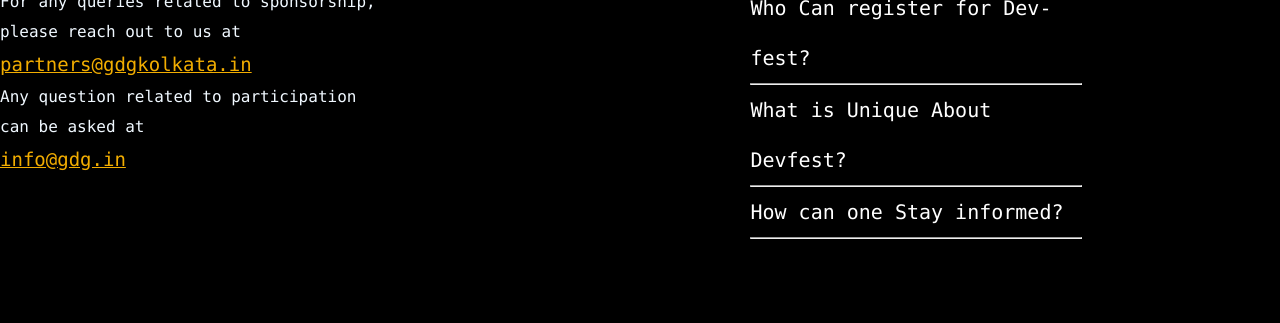
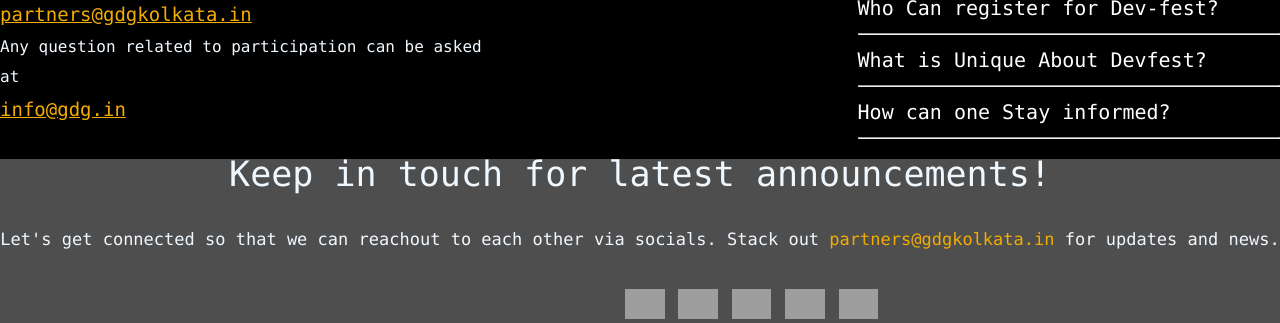
Before and after one commit to Aayushi-web/devfest, a plain HTML site: page index.html in a window 1280 px wide. Shown: the part 7824-8147 px from the top of the page. Before the commit the page ends 8063 px from the top, so only its background shows below. Drawn offline with Linux system fonts and the light colour scheme; grey boxes are pictures that could not be loaded.

Commit message:
new coommiting

```diff
--- a/index.html
+++ b/index.html
@@ -794,13 +794,21 @@
 
 
     </div>
+</div>
     <div class="dev">
-        <p>Keep in touch for latest announcements!</p>
-
+      <div class="line">  <p>Keep in touch for latest announcements!</p></div>
+      <div class="line1"><p>Let's get connected so that we can reachout to each other via socials. Stack out <span>partners@gdgkolkata.in</span> for updates and news.</p></div>
+        <div class="soocial">
+            <a href=""><img src="	https://cdn.statically.io/gh/devfestkolkata2022/assets/main/images/twitter.svg" alt=""></a>
+            <a href=""><img src="	https://cdn.statically.io/gh/devfestkolkata2022/assets/main/images/linkedin.svg" alt=""></a>
+            <a href=""><img src="	https://cdn.statically.io/gh/devfestkolkata2022/assets/main/images/instagram.svg" alt=""></a>
+            <a href=""><img src="	https://cdn.statically.io/gh/devfestkolkata2022/assets/main/images/facebook.svg" alt=""></a>
+            <a href=""><img src="	https://cdn.statically.io/gh/devfestkolkata2022/assets/main/images/telegram.svg" alt=""></a>
+        </div>
     </div>
 
 
-</div>
+
 
 
 
--- a/style.css
+++ b/style.css
@@ -525,3 +525,38 @@
     line-height: 30px;
     color: aliceblue;
 }
+.dev {
+    background-color:rgb(79, 78, 78);
+
+    margin-top: 20px;
+
+}
+.line{
+    text-align: center;
+    font-family:  ui-monospace, SFMono-Regular, Menlo, Monaco, Consolas, "Liberation Mono", "Courier New", monospace;
+    line-height: 30px;
+    font-size: 35px;
+    color: aliceblue;
+}
+.line1{
+    text-align: center;
+    font-family:  ui-monospace, SFMono-Regular, Menlo, Monaco, Consolas, "Liberation Mono", "Courier New", monospace;
+    line-height: 100px;
+    color: aliceblue;
+    font-size: 17px;
+}
+.line1 span{
+   color: #f2ad00;
+}
+.soocial{
+    margin-left: 620px;
+}
+
+.soocial a img{
+    align-items: center;
+    display: inline-block;
+    font-size: 8px;
+    margin-inline: .75%;
+    transition: scale .2s ease;
+    width: 6%;
+}
```
